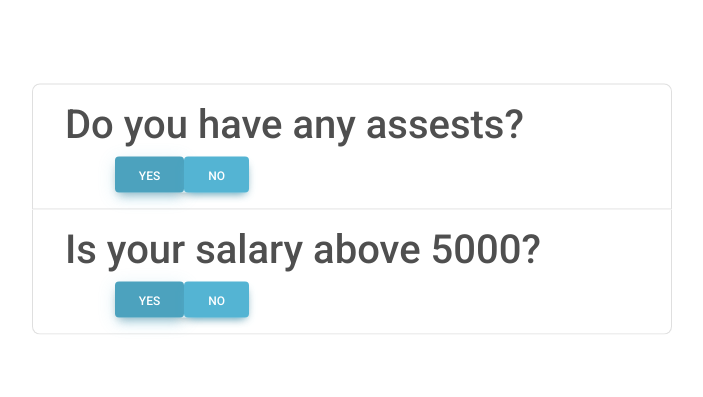
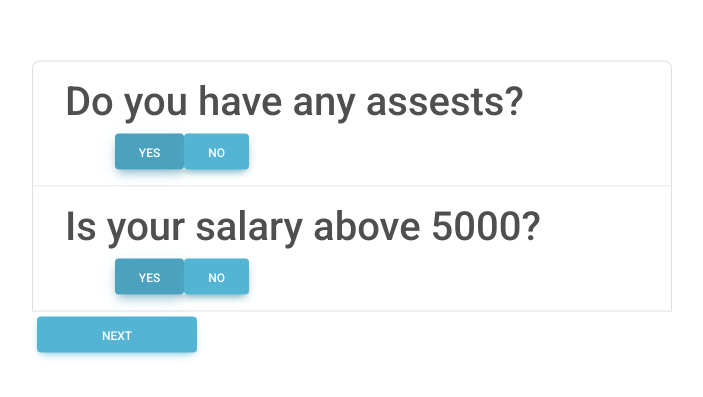
Before and after one commit to TheAbzo/business-plan-generator, a React (Create React App) app: page /second-section in a window 1280 px wide. Shown: the part 191-588 px from the top of the page, without its empty margins (288-991 px from the left). Built offline with nearby package versions, Linux system fonts and the light colour scheme.

Commit message:
finishing submit

```diff
--- a/src/App.js
+++ b/src/App.js
@@ -49,9 +49,9 @@ function App() {
           <ParticlesBg type="circle" bg={true} />
           <Routes>
               <Route exact path = "/" element = {<Home/>}/>
-              <Route path = "/first-section" element={ <Section data = {obA} changeState = {changeState} />}/>
-              <Route path = "/second-section" element={ <Section data= {obB} changeState = {changeState} />}/>
-              <Route path = "/submit" element={ <Submit />}/>
+              <Route path = "/first-section" element={ <Section data = {obA} changeState = {changeState} link = "/second-section" />}/>
+              <Route path = "/second-section" element={ <Section data= {obB} changeState = {changeState} link = "/submit" />}/>
+              <Route path = "/submit" element={ <Submit data = {data} link = "/ " />}/>
           </Routes>
       </div>
   );
--- a/src/Home.css
+++ b/src/Home.css
@@ -12,3 +12,13 @@
     left: 50%;
     transform: translate(-50%, -50%);
 }
+
+.main-button {
+    display: block;
+    margin: auto;
+}
+
+.submit-button {
+    margin: 5px;
+    position: relative;
+}
--- a/src/Home.js
+++ b/src/Home.js
@@ -1,15 +1,17 @@
 import ParticlesBg from "particles-bg";
 import { MDBBtn } from 'mdb-react-ui-kit';
+import { Link } from "react-router-dom";
 import "./Home.css";
 
 function Home() {
     return(
         <div>
             <MDBBtn className='mx-2 mid-button-child' color='info'>
-                Generate Business Plan
+
+                <Link className='text-white'  to="/first-section">Generate Business Plan</Link>
             </MDBBtn>
-            {/*<MDBBtn className='mx-2' color='dark'>*/}
-            {/*    Dark*/}
+            {/*{    <MDBBtn type='submit' className='mb-4' block>*/}
+            {/*   */}
             {/*</MDBBtn>*/}
         </div>
     );
--- a/src/Section.js
+++ b/src/Section.js
@@ -1,17 +1,20 @@
+import {MDBBtn, MDBListGroup, MDBListGroupItem} from 'mdb-react-ui-kit';
+import { Link } from "react-router-dom";
 import Question from "./Question";
 import "./Home.css"
-import { MDBListGroup, MDBListGroupItem } from 'mdb-react-ui-kit';
+
 
 function Section(props){
 
     const QA = props.data;
+    let x = Object.entries(QA)
 
     function changeParent(keyD,valueD){
         props.changeState(keyD,valueD)
         console.log("section updated")
     }
-    let x = Object.entries(QA)
-    let listItem =    Object.entries(QA)
+
+    let listItem =  Object.entries(QA)
             .filter(([name, answers]) => {
                 if(answers[3] == 2 && x[0][1][4] == "no") return false; return [name, answers];} )
             .map( ([name, answers]) =>
@@ -31,9 +34,16 @@ function Section(props){
     }
     // console.log(listItem)
     return(
-        <MDBListGroup className={"mid-button-child"}>
-            {listItem}
-        </MDBListGroup>
+
+        <div>
+            <MDBListGroup className={"mid-button-child "}>
+                {listItem}
+                <MDBBtn className='submit-button w-25' color='info'>
+                    <Link className='text-white'  to={props.link}>next</Link>
+                </MDBBtn>
+            </MDBListGroup>
+
+        </div>
 
     );
 }
--- a/src/Submit.js
+++ b/src/Submit.js
@@ -1,9 +1,33 @@
-import { MDBTable, MDBTableHead, MDBTableBody } from 'mdb-react-ui-kit';
+import {MDBTable, MDBTableHead, MDBTableBody, MDBListGroupItem, MDBBtn} from 'mdb-react-ui-kit';
+import { Link } from "react-router-dom";
 import "./Home.css"
 
 function Submit(props){
 
+    const QA = props.data;
+    let x = Object.entries(QA)
+
+    console.log(props.data)
+    let listItem =  Object.entries(QA)
+        .map( ([name, answers]) =>
+            <tr key={name}>
+                <th scope='row'>{name}</th>
+                <td>{x[answers[3]][1][4]}</td>
+            </tr>
+             );
+
+    function sendData(){
+        fetch('http://localhost:3001/',{
+            method: 'POST',
+            headers: {"Content-Type":"application/json"},
+            body: JSON.stringify(props.data)
+        }).then(()=>{
+            alert("Your answers are submitted successfully")
+        })
+    }
+
     return (
+        <div>
             <MDBTable className={"w-50 p-3 mid-button-child"}>
                 <MDBTableHead>
                     <tr>
@@ -12,13 +36,15 @@ function Submit(props){
                     </tr>
                 </MDBTableHead>
                 <MDBTableBody>
-                <tr>
-                    <th scope='row'>Default</th>
-                    <td>Cell</td>
-                </tr>
+                    {listItem}
+                </MDBTableBody>
+                <MDBBtn className='submit-button w-25' color='info'>
+                    <Link onClick={sendData} className='text-white'  to={props.link}>Submit</Link>
+                </MDBBtn>
+            </MDBTable>
 
-            </MDBTableBody>
-        </MDBTable>
+        </div>
+
     );
 }
 export default Submit
```
Lines whose indentation alone changed are shown as unchanged.
